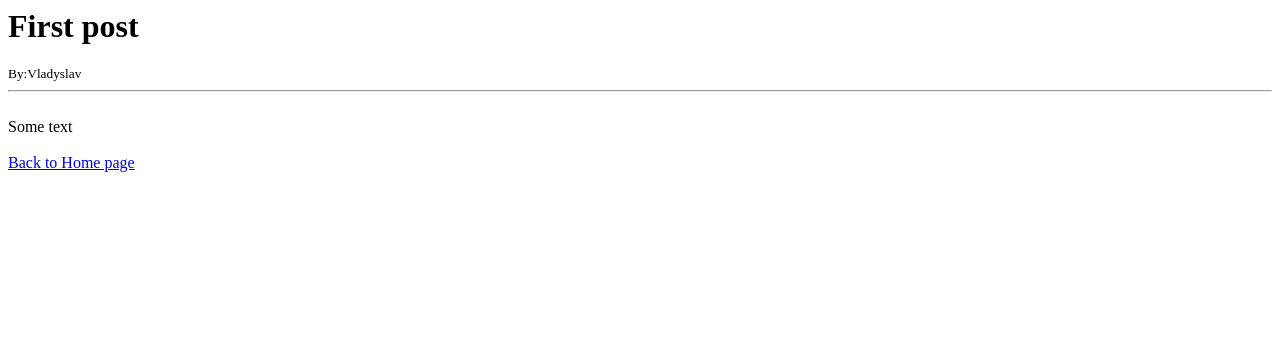
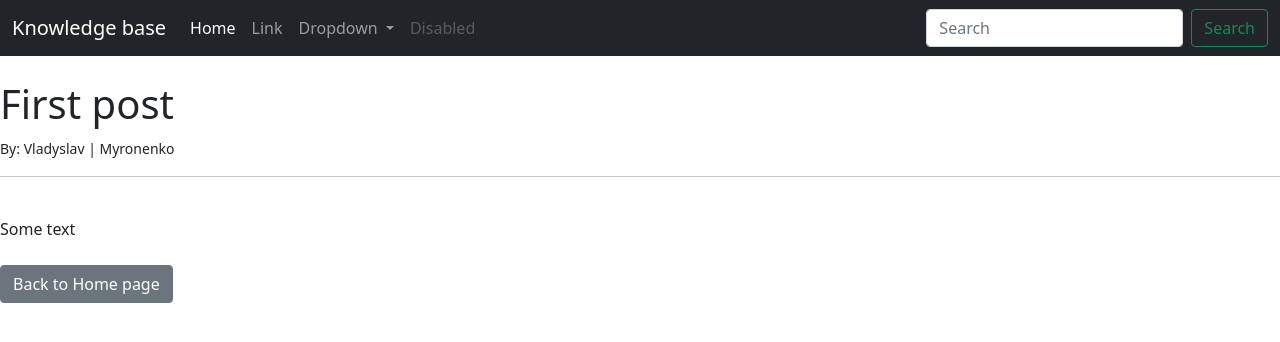
Before and after one commit to mironenko-dev/first-django-project, a Django app: page /article/1 in a window 1280 px wide. Shown: the top 342 px of the page. Run offline with Django 4.2, Linux system fonts and the light colour scheme; data comes from the database, SQL or seed files in the repository.

Commit message:
fourth day of coding, added styles of bootstrap

```diff
--- a/blog/templates/article_details.html
+++ b/blog/templates/article_details.html
@@ -1,8 +1,15 @@
+{% extends 'base.html' %}
+{% block title %}{{ post.title }}{% endblock %}
+{% block content %}
+
+
 <h1>{{ post.title }}</h1>
-<small>By:{{ post.author.first_name }} {{ post.author.last_name_name }}</small><br/>
+<small>By: {{ post.author.first_name }} | {{ post.author.last_name }}</small><br/>
 <hr>
 <br/>
 {{ post.body }}
 
 <br><br/>
-<a href="{% url 'home' %}"> Back to Home page </a>
+<a href="{% url 'home' %}" class="btn btn-secondary">  Back to Home page </a>
+
+{% endblock %}
--- /dev/null
+++ b/blog/templates/base.html
@@ -0,0 +1,68 @@
+<!doctype html>
+<html lang="en">
+  <head>
+    <!-- Required meta tags -->
+    <meta charset="utf-8">
+    <meta name="viewport" content="width=device-width, initial-scale=1">
+
+    <!-- Bootstrap CSS -->
+    <link href="https://cdn.jsdelivr.net/npm/bootstrap@5.1.3/dist/css/bootstrap.min.css" rel="stylesheet" integrity="sha384-1BmE4kWBq78iYhFldvKuhfTAU6auU8tT94WrHftjDbrCEXSU1oBoqyl2QvZ6jIW3" crossorigin="anonymous">
+
+    <title>{% block title %}Knowledge base{% endblock %}</title>
+  </head>
+  <body>
+
+  <nav class="navbar navbar-expand-lg navbar-dark bg-dark">
+  <div class="container-fluid">
+    <a class="navbar-brand" href="{% url 'home' %}"> Knowledge base</a>
+    <button class="navbar-toggler" type="button" data-bs-toggle="collapse" data-bs-target="#navbarSupportedContent" aria-controls="navbarSupportedContent" aria-expanded="false" aria-label="Toggle navigation">
+      <span class="navbar-toggler-icon"></span>
+    </button>
+    <div class="collapse navbar-collapse" id="navbarSupportedContent">
+      <ul class="navbar-nav me-auto mb-2 mb-lg-0">
+        <li class="nav-item">
+          <a class="nav-link active" aria-current="page" href="#">Home</a>
+        </li>
+        <li class="nav-item">
+          <a class="nav-link" href="#">Link</a>
+        </li>
+        <li class="nav-item dropdown">
+          <a class="nav-link dropdown-toggle" href="#" id="navbarDropdown" role="button" data-bs-toggle="dropdown" aria-expanded="false">
+            Dropdown
+          </a>
+          <ul class="dropdown-menu" aria-labelledby="navbarDropdown">
+            <li><a class="dropdown-item" href="#">Action</a></li>
+            <li><a class="dropdown-item" href="#">Another action</a></li>
+            <li><hr class="dropdown-divider"></li>
+            <li><a class="dropdown-item" href="#">Something else here</a></li>
+          </ul>
+        </li>
+        <li class="nav-item">
+          <a class="nav-link disabled">Disabled</a>
+        </li>
+      </ul>
+      <form class="d-flex">
+        <input class="form-control me-2" type="search" placeholder="Search" aria-label="Search">
+        <button class="btn btn-outline-success" type="submit">Search</button>
+      </form>
+    </div>
+  </div>
+</nav>
+
+  <br>
+    {% block content %}
+
+    {% endblock %}
+
+    <!-- Optional JavaScript; choose one of the two! -->
+
+    <!-- Option 1: Bootstrap Bundle with Popper -->
+    <script src="https://cdn.jsdelivr.net/npm/bootstrap@5.1.3/dist/js/bootstrap.bundle.min.js" integrity="sha384-ka7Sk0Gln4gmtz2MlQnikT1wXgYsOg+OMhuP+IlRH9sENBO0LRn5q+8nbTov4+1p" crossorigin="anonymous"></script>
+
+    <!-- Option 2: Separate Popper and Bootstrap JS -->
+    <!--
+    <script src="https://cdn.jsdelivr.net/npm/@popperjs/core@2.10.2/dist/umd/popper.min.js" integrity="sha384-7+zCNj/IqJ95wo16oMtfsKbZ9ccEh31eOz1HGyDuCQ6wgnyJNSYdrPa03rtR1zdB" crossorigin="anonymous"></script>
+    <script src="https://cdn.jsdelivr.net/npm/bootstrap@5.1.3/dist/js/bootstrap.min.js" integrity="sha384-QJHtvGhmr9XOIpI6YVutG+2QOK9T+ZnN4kzFN1RtK3zEFEIsxhlmWl5/YESvpZ13" crossorigin="anonymous"></script>
+    -->
+  </body>
+</html>
```
Also changed, not shown: blog/templates/home.html (+7 -2 lines).
